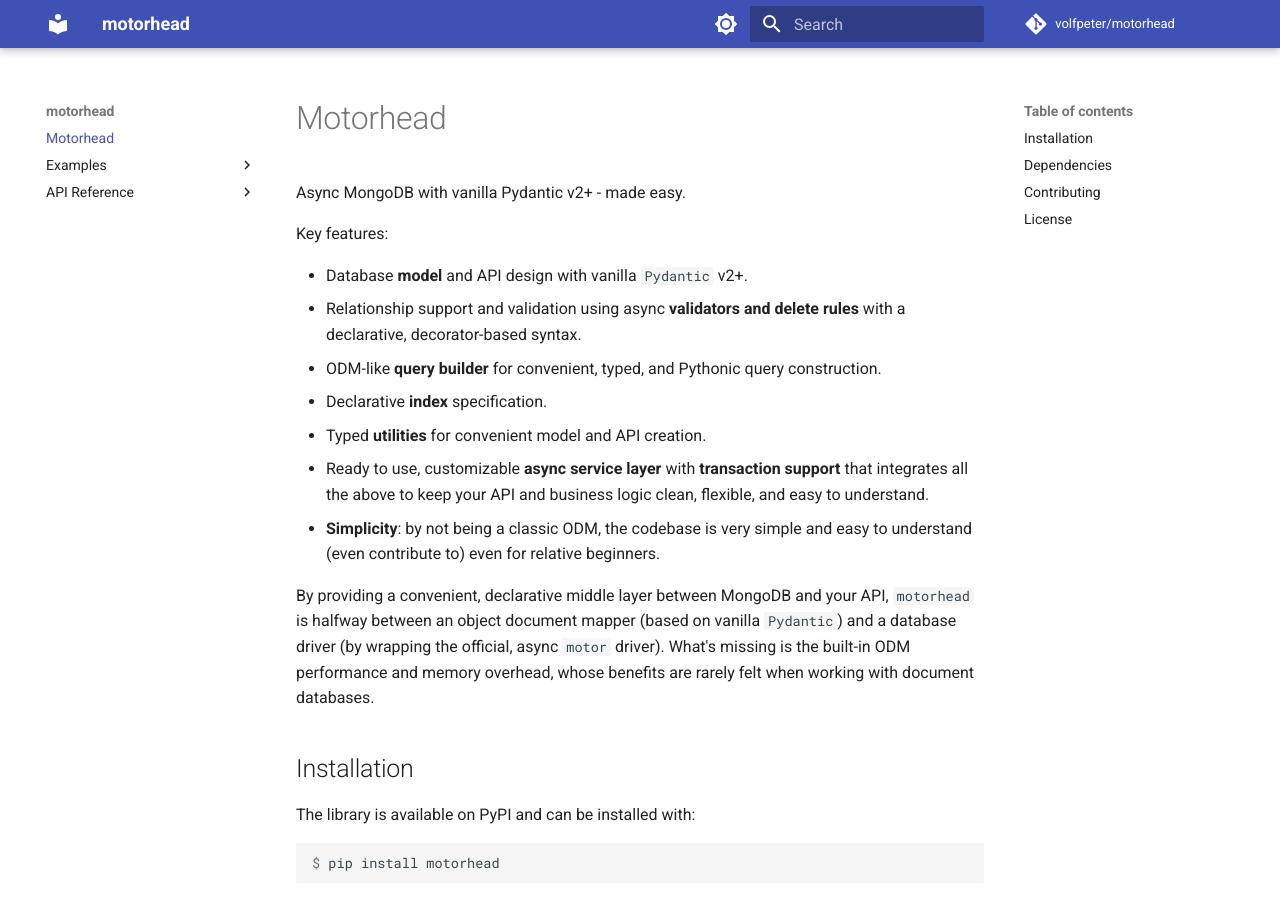
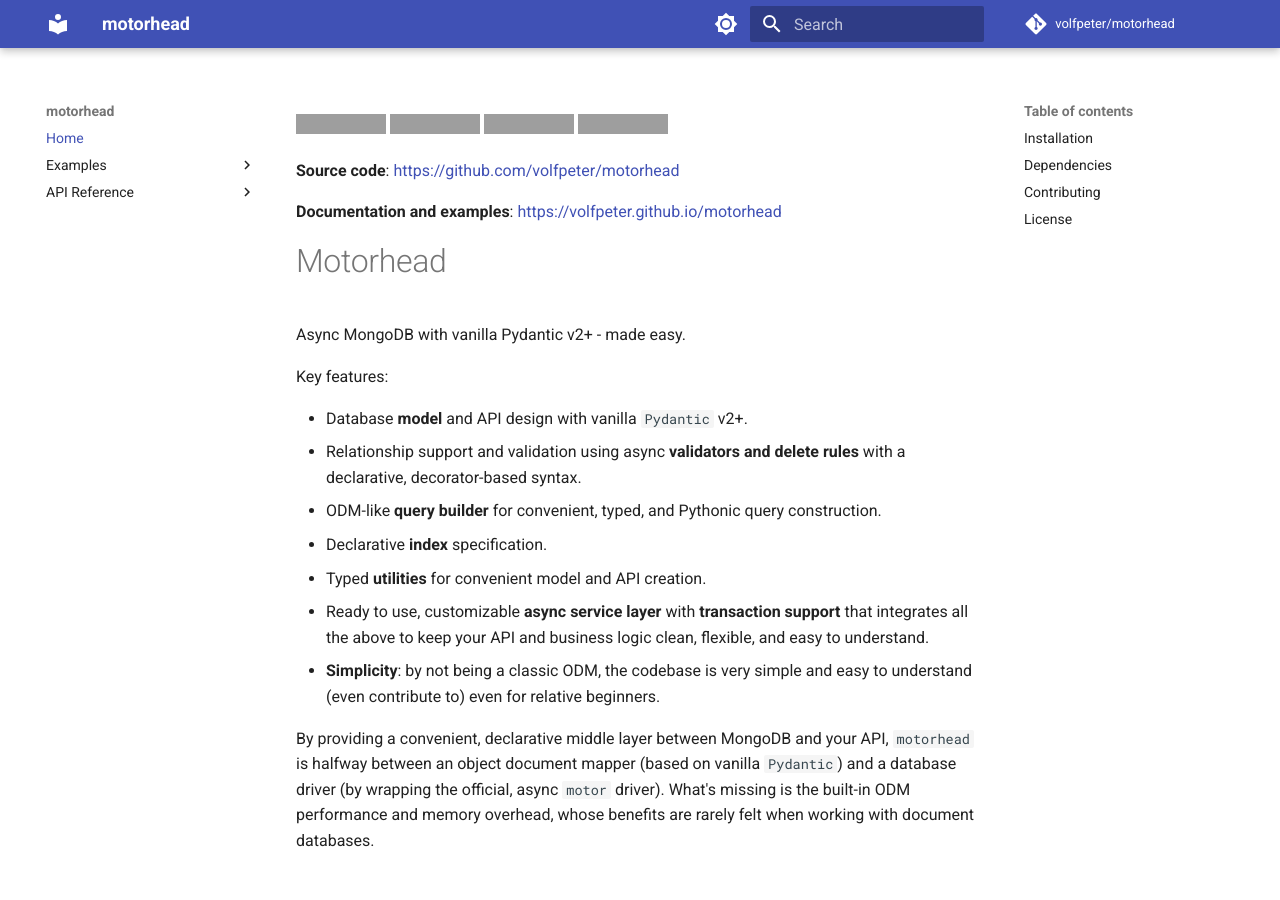
Before and after one commit to volfpeter/motorhead, an MkDocs documentation site: the page built from docs/index.md, in a window 1280 px wide and 900 px high. Built offline with MkDocs 1.6.1 and Material for MkDocs 9.7.7, drawn with Linux system fonts in a browser that asks for light colours; comment, search, counter and statistics services are not loaded; grey boxes are pictures that could not be loaded.

Commit message:
added badges and links to readme and docs

```diff
--- a/docs/index.md
+++ b/docs/index.md
@@ -1,3 +1,12 @@
+![Tests](https://github.com/volfpeter/motorhead/actions/workflows/tests.yml/badge.svg)
+![Linters](https://github.com/volfpeter/motorhead/actions/workflows/linters.yml/badge.svg)
+![Documentation](https://github.com/volfpeter/motorhead/actions/workflows/build-docs.yml/badge.svg)
+![PyPI package](https://img.shields.io/pypi/v/motorhead?color=%2334D058&label=PyPI%20Package)
+
+**Source code**: [https://github.com/volfpeter/motorhead](https://github.com/volfpeter/motorhead)
+
+**Documentation and examples**: [https://volfpeter.github.io/motorhead](https://volfpeter.github.io/motorhead/)
+
 # Motorhead
 
 Async MongoDB with vanilla Pydantic v2+ - made easy.
--- a/pyproject.toml
+++ b/pyproject.toml
@@ -30,7 +30,7 @@
 
 [tool.poetry]
 name = "motorhead"
-version = "0.2308.1"
+version = "0.2308.2"
 description = "Async MongoDB with vanilla Pydantic v2+ - made easy."
 authors = ["Peter Volf <do.volfp@gmail.com>"]
 readme = "README.md"
```
Also changed, not shown: README.md (+9 -0 lines).
